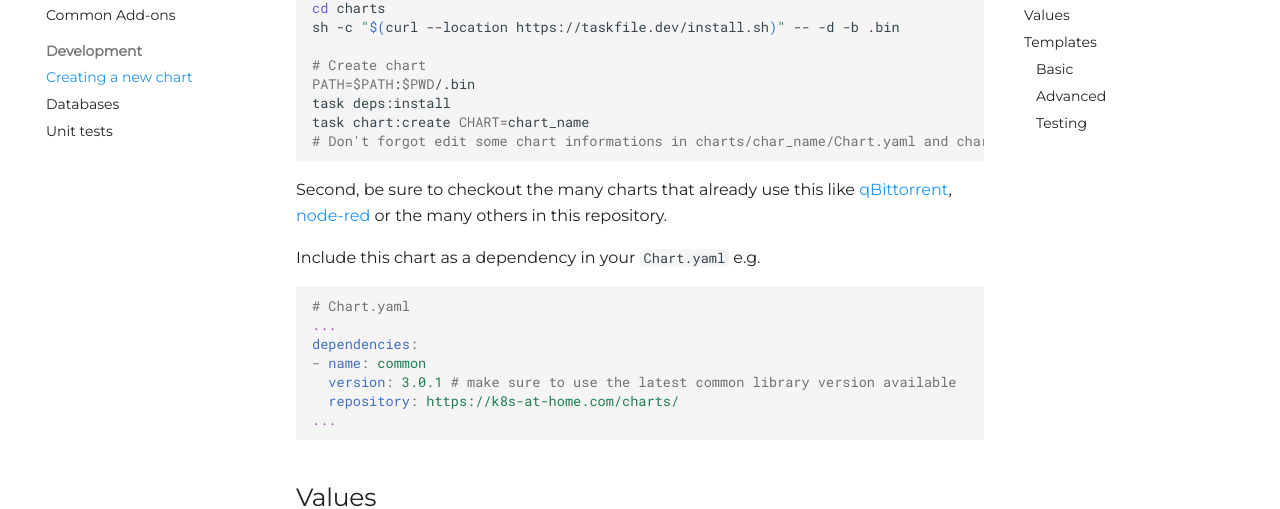
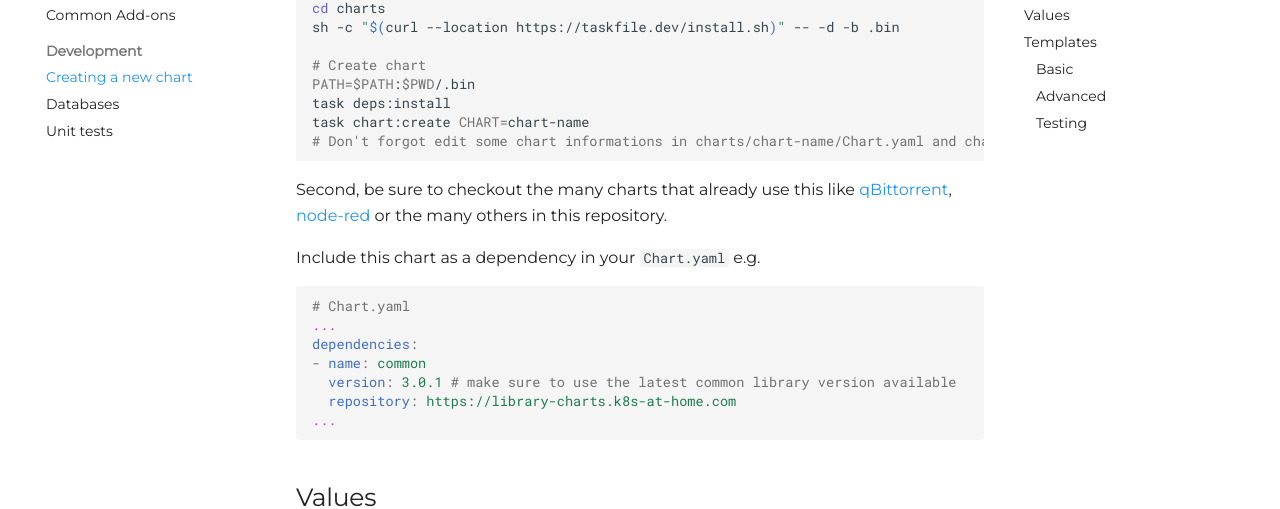
Before and after one commit to nicholaswilde/docs, an MkDocs documentation site: the page built from docs/our-helm-charts/development/creating-a-new-chart.md, in a window 1280 px wide and 900 px high, scrolled down 474 px. Shown: the part 147-656 px from the top of the window. Built offline with MkDocs 1.6.1 and Material for MkDocs 9.7.7, drawn with Linux system fonts in a browser that asks for light colours; comment, search, counter and statistics services are not loaded; some of the changed text lies outside the part shown.

Commit message:
Update helm charts based on local development experience (#22)
Rename the _ to a - since that matches the style in the existing repo.
Update the url for the library chart.

````diff
--- a/docs/our-helm-charts/development/creating-a-new-chart.md
+++ b/docs/our-helm-charts/development/creating-a-new-chart.md
@@ -22,8 +22,8 @@ sh -c "$(curl --location https://taskfile.dev/install.sh)" -- -d -b .bin
 # Create chart
 PATH=$PATH:$PWD/.bin
 task deps:install
-task chart:create CHART=chart_name
-# Don't forgot edit some chart informations in charts/char_name/Chart.yaml and charts/char_name/values.yaml
+task chart:create CHART=chart-name
+# Don't forgot edit some chart informations in charts/chart-name/Chart.yaml and charts/chart-name/values.yaml
 ```
 
 Second, be sure to checkout the many charts that already use this like
@@ -39,7 +39,7 @@ Include this chart as a dependency in your `Chart.yaml` e.g.
 dependencies:
 - name: common
   version: 3.0.1 # make sure to use the latest common library version available
-  repository: https://k8s-at-home.com/charts/
+  repository: https://library-charts.k8s-at-home.com
 ...
 ```
 
@@ -174,8 +174,8 @@ Be sure to lint your chart to check for any errors.
 
 ```sh
 # Linting
-task chart:lint CHART=chart_name
-task chart:ct-lint CHART=chart_name
+task chart:lint CHART=chart-name
+task chart:ct-lint CHART=chart-name
 ```
 
 [zigbee2mqtt]: https://github.com/k8s-at-home/charts/tree/master/charts/stable/zigbee2mqtt
````
